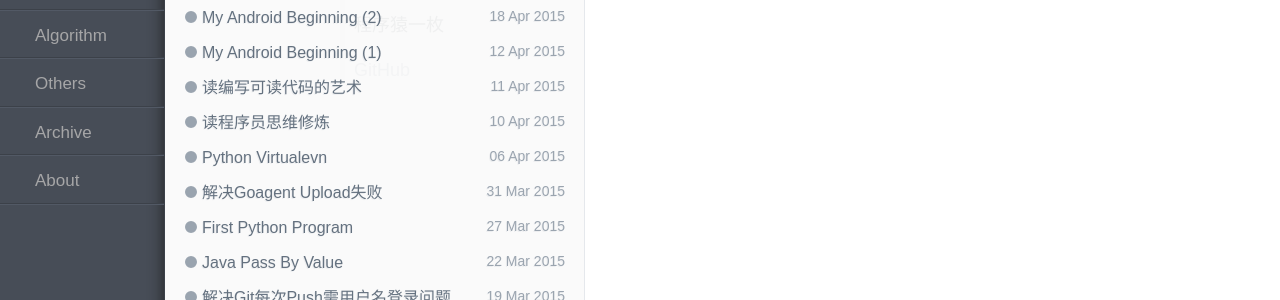
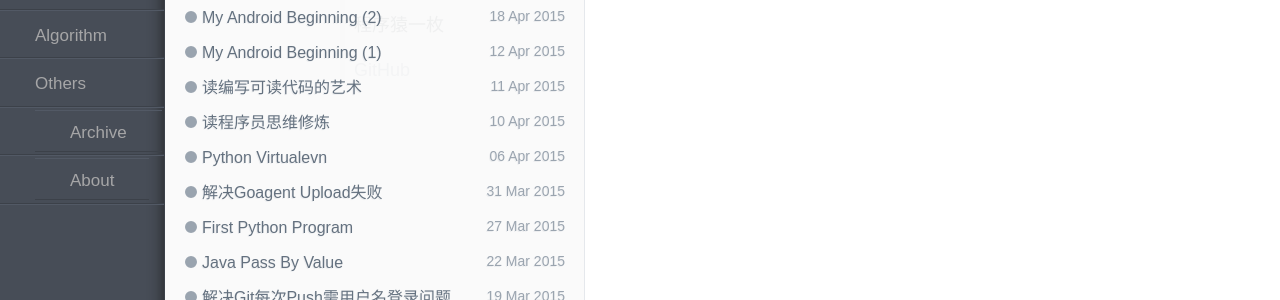
Before and after one commit to enlipan/enlipan.github.io, a Jekyll site: the page built from index.html, in a window 1280 px wide. Shown: the part 424-724 px from the top of the page. Built offline with Jekyll 4.4.1, drawn with Linux system fonts in a browser that asks for light colours; comment, search, counter and statistics services are not loaded.

Commit message:
modify archive

```diff
--- a/_layouts/index.html
+++ b/_layouts/index.html
@@ -23,8 +23,8 @@
           <li id="js-label5" class="tags__li tags-btn">Network</li>
           <li id="js-label6" class="tags__li tags-btn">Algorithm</li>
           <li id="js-label7" class="tags__li tags-btn">Others</li>
-          <li class="tags__li tags-btn"><a href="/pages/archive.html">Archive</a></li>
-          <li class="tags__li tags-btn"><a href="/pages/about.html">About</a></li>
+          <li class="tags__li tags-btn"><a href="/pages/archive.html" class="tags__li tags-btn">Archive</a></li>
+          <li class="tags__li tags-btn"><a href="/pages/about.html" class="tags__li tags-btn">About</a></li>
         </ul>
         <div id="tags__bottom">
           <a href="mailto:itlipan@gmail.com" id="icon-email" class="tags-btn fontello"></a>
```
